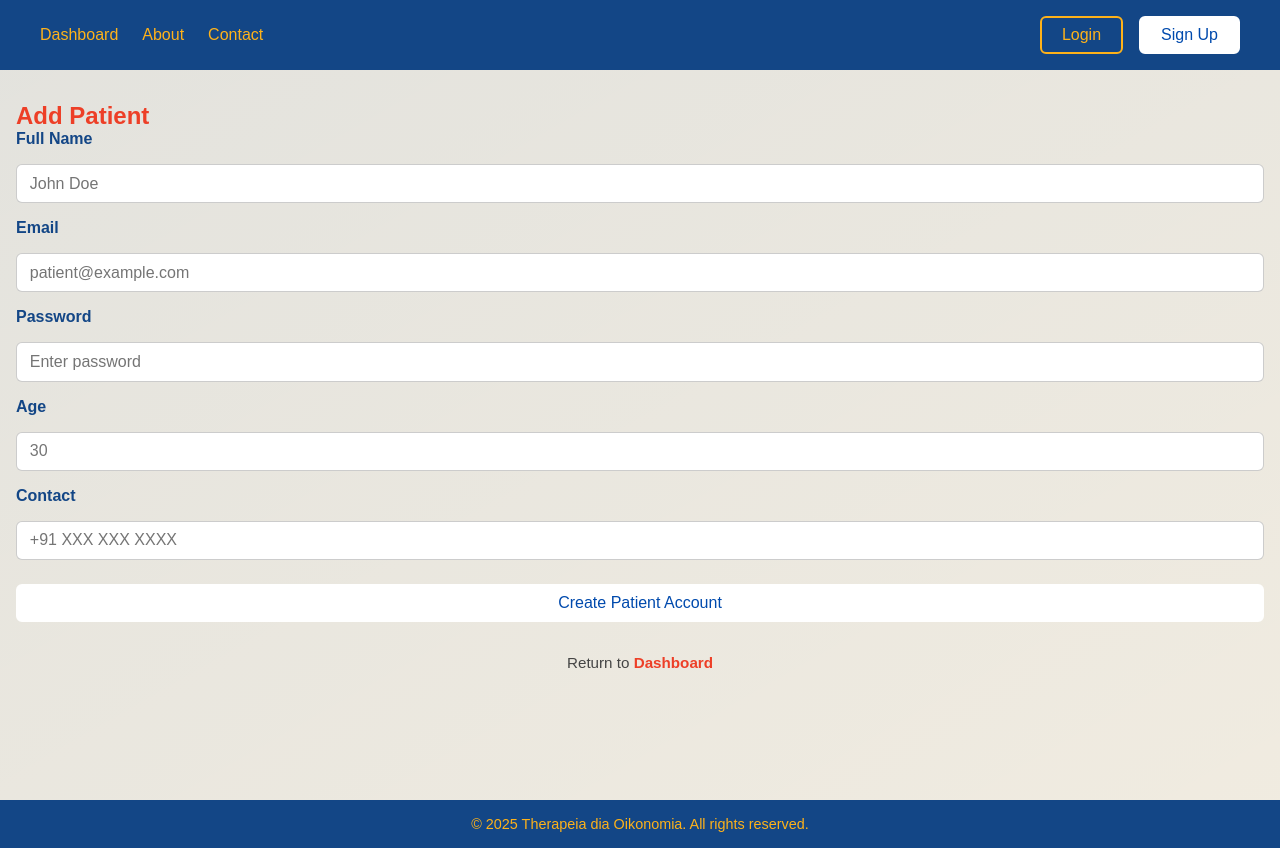
After one commit to GlaucousGlaucus/Hospital-Management-System-Mad-2, a Flask app: page /admin/new/patient in a window 1280 px wide. The commit adds this page. Run offline with Flask 3, Linux system fonts and the light colour scheme.

Commit message:
Admin: update patients

```diff
--- a/routes/dashboard.py
+++ b/routes/dashboard.py
@@ -66,3 +66,46 @@ def edit_doctor(doctor_id):
 
         departments = db_session.query(Department).all()
     return render_template("admin/new_doctor.html", doctor=doctor, departments=departments)
+
+
+@admin_bp.route("/new/patient", methods=["GET", "POST"])
+def new_patient():
+    with SessionLocal() as db_session:
+        if request.method == "POST":
+            patient = Patient(
+                name=request.form["name"],
+                email=request.form["email"],
+                password=generate_password_hash(request.form["password"]),
+                age=int(request.form["age"]),
+                contact=request.form["contact"],
+            )
+            db_session.add(patient)
+            db_session.commit()
+            flash("Patient account created successfully!", "success")
+            return redirect(url_for("dashboard.dashboard"))
+        return render_template("admin/patient_update.html")
+
+
+@admin_bp.route("edit/patient/<int:patient_id>", methods=["GET", "POST"])
+def edit_patient(patient_id):
+    with SessionLocal() as db_session:
+        patient = db_session.query(Patient).get(patient_id)
+        if not patient:
+            flash("Patient not found", "error")
+            return redirect(url_for("dashboard.dashboard"))
+
+        if request.method == "POST":
+            patient.name = request.form["name"]
+            patient.email = request.form["email"]
+            patient.age = int(request.form["age"])
+            patient.contact = request.form["contact"]
+
+            new_password = request.form.get("password", "").strip()
+            if new_password:
+                patient.password = generate_password_hash(new_password)
+
+            db_session.commit()
+            flash("Patient details updated successfully!", "success")
+            return redirect(url_for("dashboard.dashboard"))
+
+        return render_template("admin/patient_update.html", patient=patient)
--- a/templates/admin/new_doctor.html
+++ b/templates/admin/new_doctor.html
@@ -17,7 +17,6 @@
          value="{{ doctor.email if doctor else '' }}" required>
 
   {% if not doctor %}
-  <!-- Hide password for edit mode -->
   <label>Password</label>
   <input type="password" name="password" placeholder="Enter password" required>
   {% endif %}
--- /dev/null
+++ b/templates/admin/patient_update.html
@@ -0,0 +1,42 @@
+{% extends "base.html" %}
+{% block content %}
+
+<h2 class="auth-title">
+  {{ "Edit Patient" if patient else "Add Patient" }}
+</h2>
+
+<form action="{{ url_for('admin.edit_patient', patient_id=patient.id) if patient else url_for('admin.new_patient') }}"
+      method="POST" class="auth-form">
+
+  <label>Full Name</label>
+  <input type="text" name="name" placeholder="John Doe"
+         value="{{ patient.name if patient else '' }}" required>
+
+  <label>Email</label>
+  <input type="email" name="email" placeholder="patient@example.com"
+         value="{{ patient.email if patient else '' }}" required>
+
+  {% if not patient %}
+  <label>Password</label>
+  <input type="password" name="password" placeholder="Enter password" required>
+  {% endif %}
+
+  <label>Age</label>
+  <input type="number" name="age" placeholder="30"
+         value="{{ patient.age if patient else '' }}" required>
+
+  <label>Contact</label>
+  <input type="text" name="contact" placeholder="+91 XXX XXX XXXX"
+         value="{{ patient.contact if patient else '' }}" required>
+
+  <button type="submit" class="btn btn-filled">
+    {{ "Update Patient" if patient else "Create Patient Account" }}
+  </button>
+
+  <p class="alt-link">
+    Return to <a href="{{ url_for('dashboard.dashboard') }}">Dashboard</a>
+  </p>
+
+</form>
+
+{% endblock %}
```
Also changed, not shown: hospital.db.
